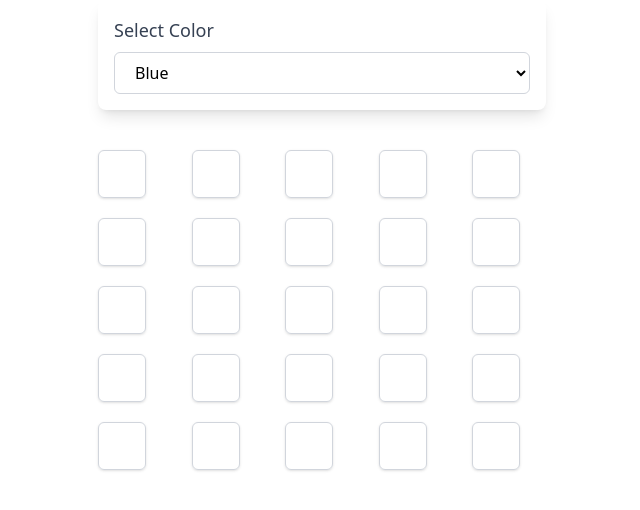
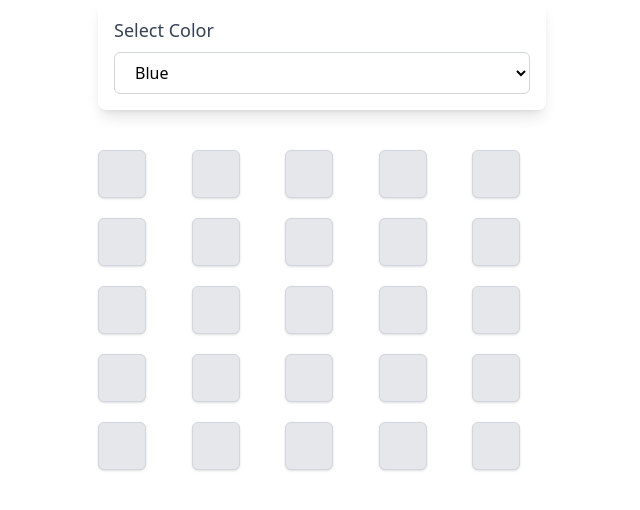
Before and after one commit to haraaaaaaa/react-practice, a React (Vite) app in the folder usereducer-practice/: page / in a window 1280 px wide. Shown: the top 510 px of the page, without its empty margins (318-958 px from the left). Built offline with nearby package versions, Linux system fonts and the light colour scheme.

Commit message:
cells are now correctly colored -.-

```diff
--- a/usereducer-practice/src/components/Cell.jsx
+++ b/usereducer-practice/src/components/Cell.jsx
@@ -1,13 +1,24 @@
 import React from "react";
 
-const Cell = ({ cell, rowPos, colPos, gridDispatch, selectedColor }) => {
-  let lastColor = "";
+const Cell = ({ cell, rowPos, colPos, gridDispatch }) => {
+  let lastColor;
   if (cell && cell.length > 0) {
     lastColor = cell[cell.length - 1];
+  } else {
+    lastColor = "";
   }
+  const colorClasses = {
+    blue: "bg-blue-700",
+    red: "bg-red-700",
+    green: "bg-green-700",
+    yellow: "bg-yellow-700",
+    none: "bg-gray-200",
+  };
+
+  const selectedClass = colorClasses[lastColor] || "bg-gray-200";
   return (
     <li
-      className={`w-12 h-12 rounded-md border border-gray-300 shadow-sm transition-all hover:scale-105 cursor-pointer bg-${lastColor}-700`}
+      className={`w-12 h-12 rounded-md border border-gray-300 shadow-sm transition-all hover:scale-105 cursor-pointer ${selectedClass}`}
       onClick={() => {
         gridDispatch({
           type: "SET_CELL_COLOR",
@@ -16,9 +27,7 @@ const Cell = ({ cell, rowPos, colPos, gridDispatch, selectedColor }) => {
         });
         console.log("Last cell color - ", lastColor);
       }}
-    >
-      {cell ? cell[cell.length - 1] : ""}
-    </li>
+    ></li>
   );
 };
 
--- a/usereducer-practice/src/components/Grid.jsx
+++ b/usereducer-practice/src/components/Grid.jsx
@@ -15,7 +15,6 @@ const Grid = ({ grid, gridDispatch, selectedColor }) => {
                   rowPos={rowPos}
                   colPos={colPos}
                   gridDispatch={gridDispatch}
-                  selectedColor={selectedColor}
                 />
               );
             })}
```
